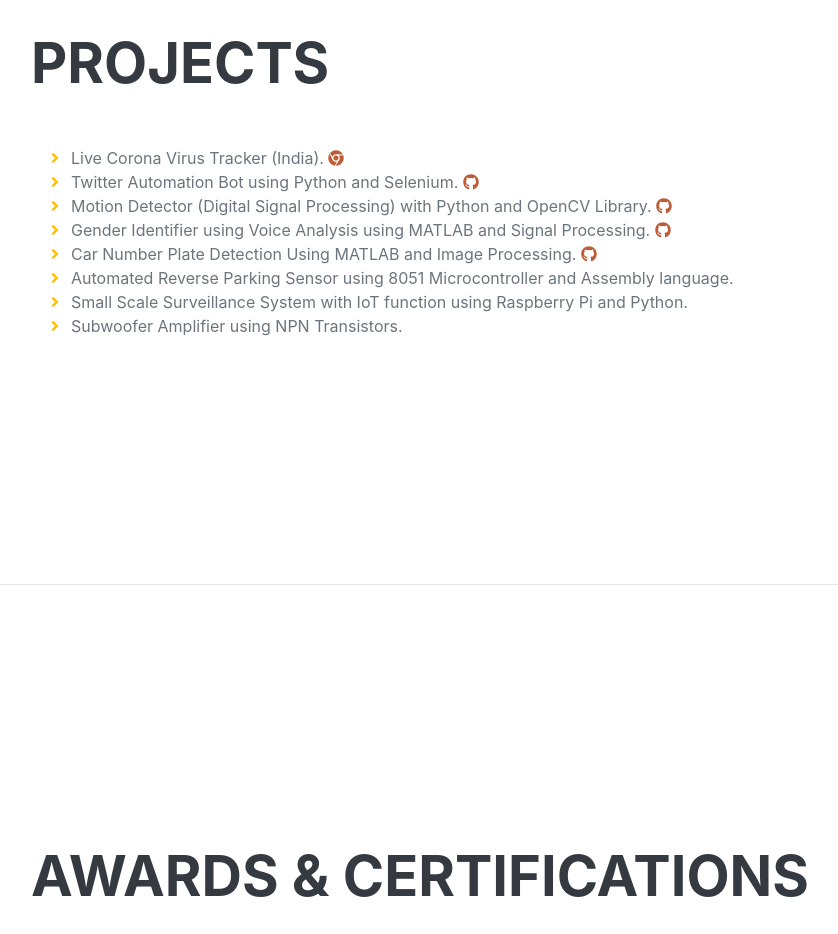
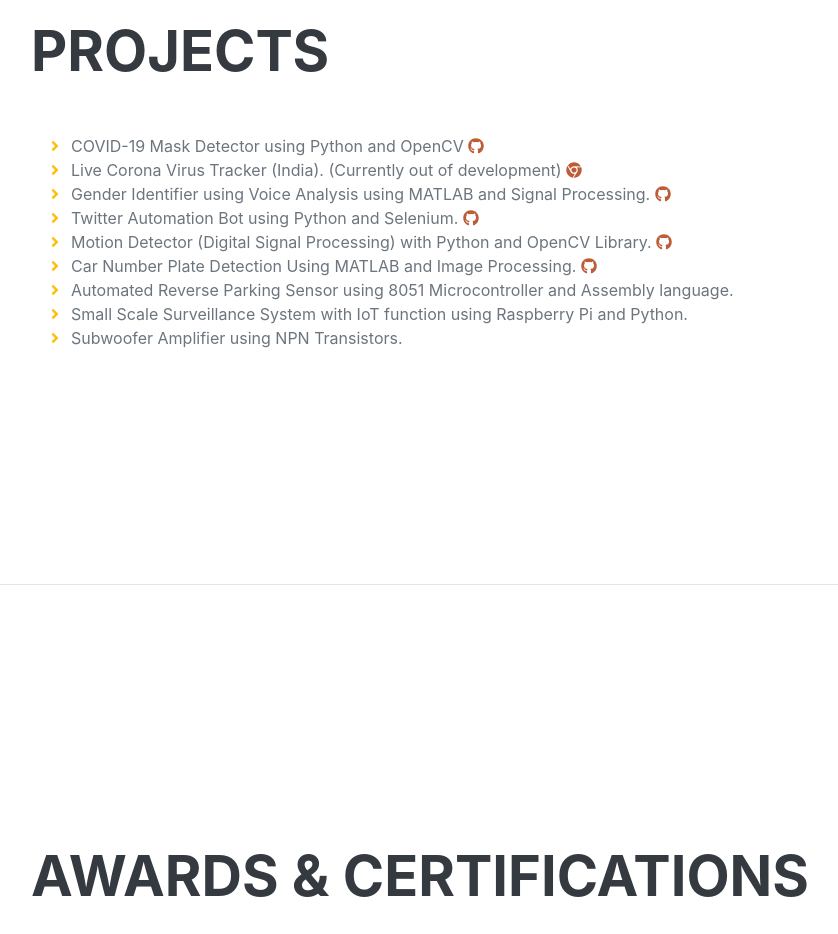
Before and after one commit to saiabhishek-io/saiabhishek-io.github.io, a plain HTML site: page index.html in a window 1280 px wide. Shown: the part 3420-4354 px from the top of the page, without its empty margins (289-1127 px from the left). Drawn offline with nearby package versions, Linux system fonts and the light colour scheme; a web font is replaced by a local one.

Commit message:
update2.0.1
added covid mask detector project + target="_blank" to the project links

```diff
--- a/index.html
+++ b/index.html
@@ -152,23 +152,30 @@ Was involved in several projects performing data mining and automating the proce
                     <ul class="fa-ul mb-0">
                         <li>
                             <span class="fa-li"><i class="fas fa-angle-right text-warning"></i></span>
-                            Live Corona Virus Tracker (India). <a class="social-icon" href="https://india-covid-tracker.herokuapp.com/"><i class="fab fa-chrome"></i></a>
+                            COVID-19 Mask Detector using Python and OpenCV  <a class="social-icon" href=https://github.com/saiabhishek-io/covid19MaskDetector" target="_blank"><i class="fab fa-github"></i></a>
+                        </li>
+
+                        <li>
+                            <span class="fa-li"><i class="fas fa-angle-right text-warning"></i></span>
+                            Live Corona Virus Tracker (India). (Currently out of development) <a class="social-icon" href="https://india-covid-tracker.herokuapp.com/"><i class="fab fa-chrome" target="_blank"></i></a>
                         </li>
                         <li>
                             <span class="fa-li"><i class="fas fa-angle-right text-warning"></i></span>
-                            Twitter Automation Bot using Python and Selenium. <a class="social-icon" href="https://github.com/saiabhishek-io/Tweet-with-python"><i class="fab fa-github"></i></a>
+                            Gender Identifier using Voice Analysis using MATLAB and Signal Processing.  <a class="social-icon" href="https://github.com/saiabhishek-io/Gender-ID-using-voice-analysis" target="_blank"><i class="fab fa-github"></i></a>
+                        </li>
+
+                        <li>
+                            <span class="fa-li"><i class="fas fa-angle-right text-warning"></i></span>
+                            Twitter Automation Bot using Python and Selenium. <a class="social-icon" href="https://github.com/saiabhishek-io/Tweet-with-python" target="_blank"><i class="fab fa-github"></i></a>
                         </li>
                         <li>
                             <span class="fa-li"><i class="fas fa-angle-right text-warning"></i></span>
-                            Motion Detector (Digital Signal Processing) with Python and OpenCV Library. <a class="social-icon" href="https://github.com/saiabhishek-io/motion-detector-python"><i class="fab fa-github"></i></a>
+                            Motion Detector (Digital Signal Processing) with Python and OpenCV Library. <a class="social-icon" href="https://github.com/saiabhishek-io/motion-detector-python" target="_blank"><i class="fab fa-github"></i></a>
                         </li>
+
                         <li>
                             <span class="fa-li"><i class="fas fa-angle-right text-warning"></i></span>
-                            Gender Identifier using Voice Analysis using MATLAB and Signal Processing.  <a class="social-icon" href="https://github.com/saiabhishek-io/Gender-ID-using-voice-analysis"><i class="fab fa-github"></i></a>
-                        </li>
-                        <li>
-                            <span class="fa-li"><i class="fas fa-angle-right text-warning"></i></span>
-                            Car Number Plate Detection Using MATLAB and Image Processing. <a class="social-icon" href="https://github.com/saiabhishek-io/Image-Recogonition-MATLAB-for-Number-Plates"><i class="fab fa-github"></i></a>
+                            Car Number Plate Detection Using MATLAB and Image Processing. <a class="social-icon" href="https://github.com/saiabhishek-io/Image-Recogonition-MATLAB-for-Number-Plates" target="_blank"><i class="fab fa-github"></i></a>
                         </li>
                         <li>
                             <span class="fa-li"><i class="fas fa-angle-right text-warning"></i></span>
```
